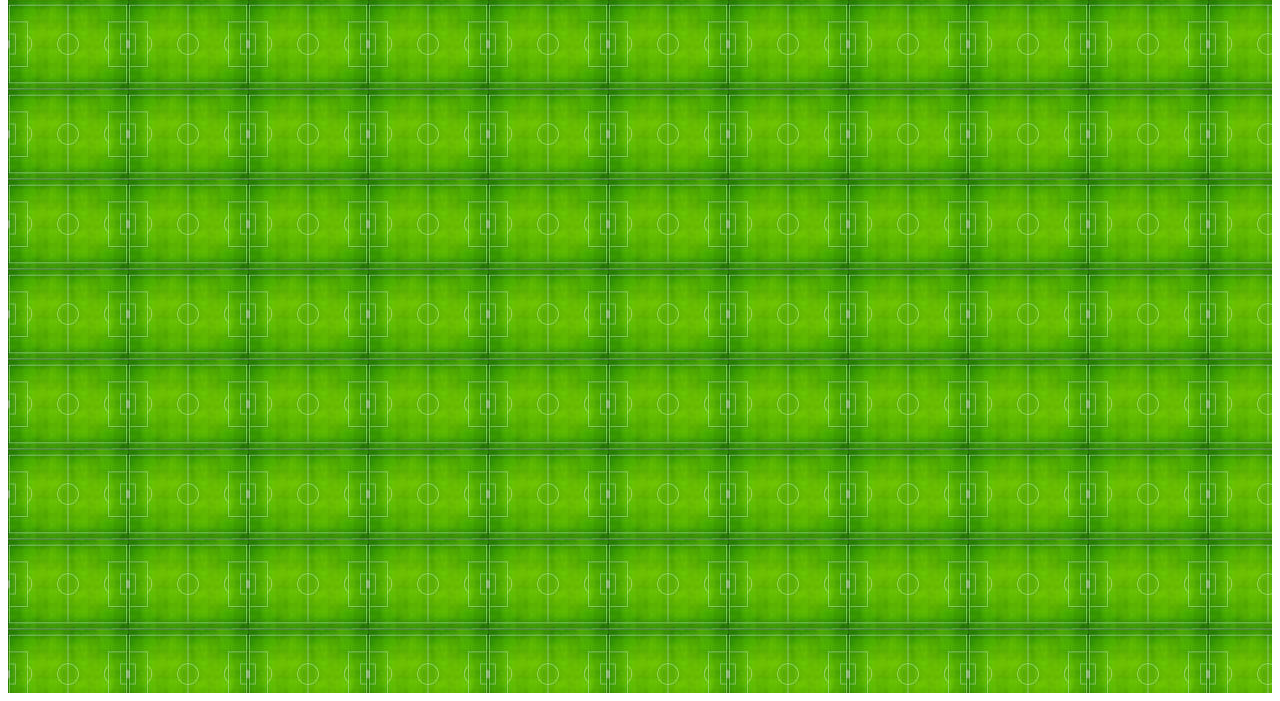
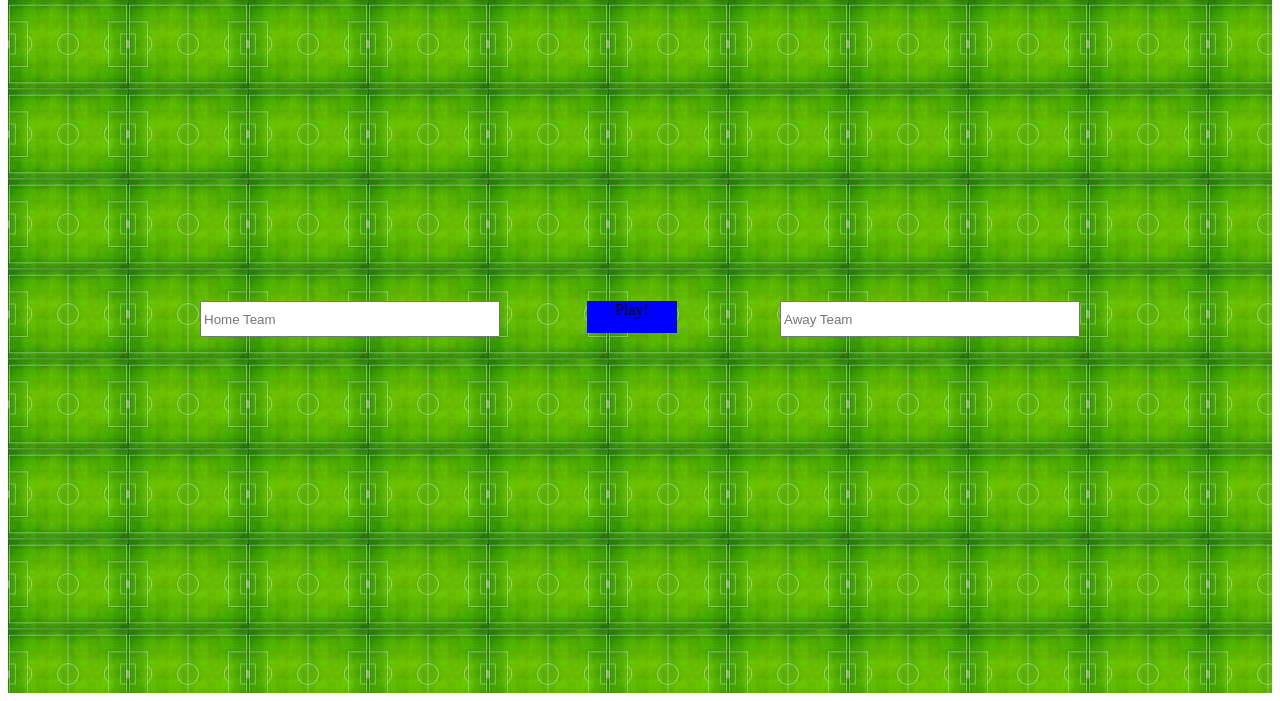
Before and after one commit to rosscountyrocks/football-simulator, a plain HTML site: page index.html in a window 1280 px wide. Shown: the part 99-800 px from the top of the page. Drawn offline with nearby package versions, Linux system fonts and the light colour scheme.

Commit message:
Added team text boxes, play button

```diff
--- a/index.html
+++ b/index.html
@@ -3,10 +3,18 @@
         <title>Jaydens Football simulator</title>
         <script type="text/javascript" src="match.js"></script>
         <link rel="stylesheet" type="text/css" href="stylesheets/main.css">
+        <script type="text/javascript" src="http://ajax.googleapis.com/ajax/libs/jquery/1.7.1/jquery.min.js"></script>
     </head>
     <body>
     	<div id="main-content">
 		<h1 id="main-heading">Jaydens Football simulator - under construction!</h1>
+
+		<input type="text" id="home-team" placeholder="Home Team"/>
+
+		<div id="play-button">Play!</div>
+
+		<input type="text" id="away-team" placeholder="Away Team"/>
+
 	</div>
     </body>
 </html>
--- a/stylesheets/main.css
+++ b/stylesheets/main.css
@@ -8,3 +8,29 @@
 	 height: 100%;
 	 background-image: url("../images/footballpitch.jpg");
 }
+
+#home-team {
+	top: 400px;
+	left: 200px;
+	position: absolute;
+	width: 300px;
+	height: 36px;
+}
+
+#play-button {
+	background-color: blue;
+	width: 90px;
+	height: 32px;
+	text-align: center;
+	top: 400px;
+	left: 587px;
+	position: absolute;
+}
+
+#away-team {
+	top: 400px;
+	right: 200px;
+	position: absolute;
+	width: 300px;
+	height: 36px;
+}
```
